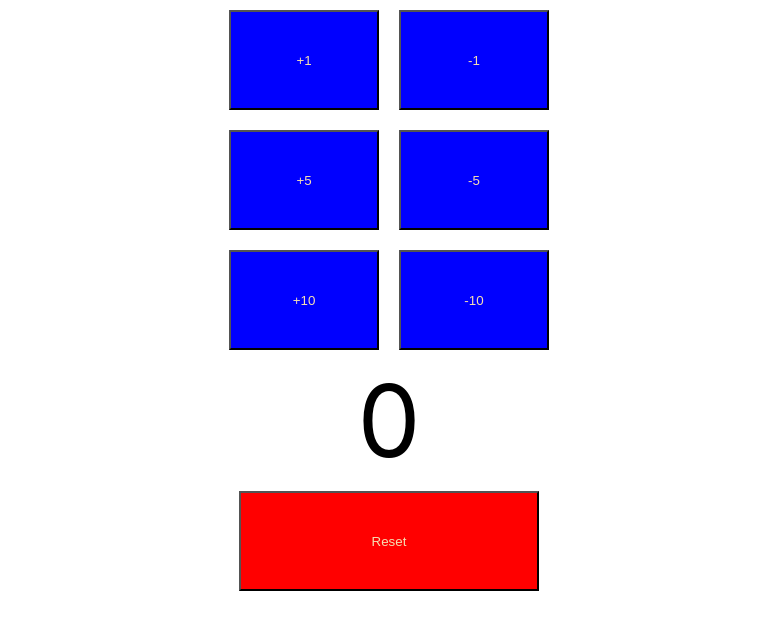
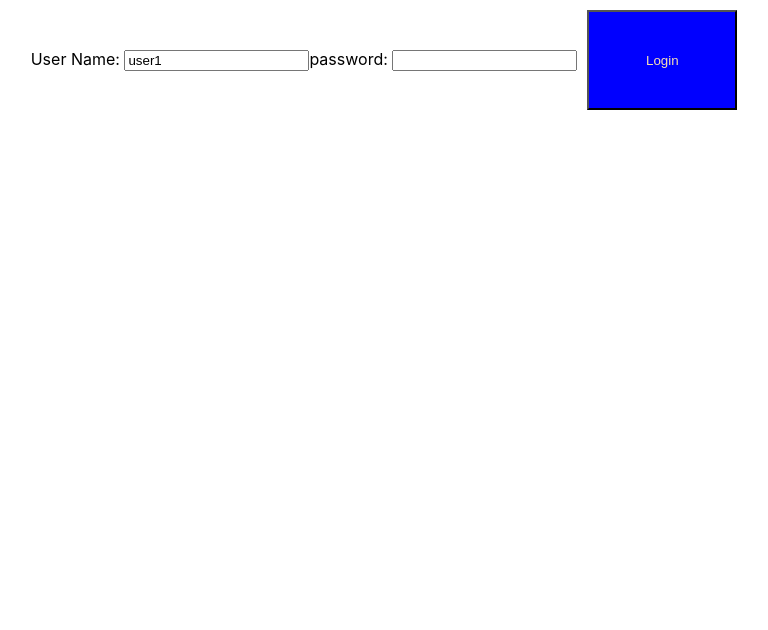
Before and after one commit to divyaprakashdp/todo, a React (Create React App) app: page / in a window 1280 px wide. Shown: the top 630 px of the page, without its empty margins (251-1019 px from the left). Built offline with nearby package versions, Linux system fonts and the light colour scheme.

Commit message:
Added todoApp login ui

```diff
--- a/src/App.js
+++ b/src/App.js
@@ -1,12 +1,14 @@
 import React, {Component} from 'react';
 import './App.css';
 import Counter from './Counter/counter';
+import ToDoApp from './ToDoApp/todoApp';
 
 class App extends Component{
     render(){
         return (
             <div className="App">
-              <Counter/>
+              {/* <Counter/> */}
+              <ToDoApp/>
             </div>
           );
     }
--- a/src/Counter/counter.jsx
+++ b/src/Counter/counter.jsx
@@ -1,4 +1,4 @@
-import React, {Component} from 'react';
+import React, {Component} from 'react'
 import './counter.css'
 import PropTypes from 'prop-types'
 
--- /dev/null
+++ b/src/ToDoApp/todoApp.jsx
@@ -0,0 +1,45 @@
+import React, {Component} from 'react'
+
+export default class ToDoApp extends Component{
+
+
+    render(){
+        return(
+            <div>
+                <LoginComponent/>
+            </div>
+        )
+    }
+}
+
+class LoginComponent extends Component{
+
+    constructor(props){
+        super(props)
+        this.state = {
+            username: "user1",
+            password: "pass1"
+        }
+
+        this.handleUsernameChange = this.handleUsernameChange.bind(this)
+
+    }
+
+    handleUsernameChange(event){
+        console.log(event.target.value)
+        this.setState({
+            username: event.target.value
+        })
+    }
+
+
+    render(){
+        return(
+            <div>
+                User Name: <input type="text" name="username" value={this.state.username} onChange={this.handleUsernameChange}></input>
+                password: <input type="password" name="password"></input>
+                <button>Login</button>
+            </div>
+        )
+    }
+}
```
